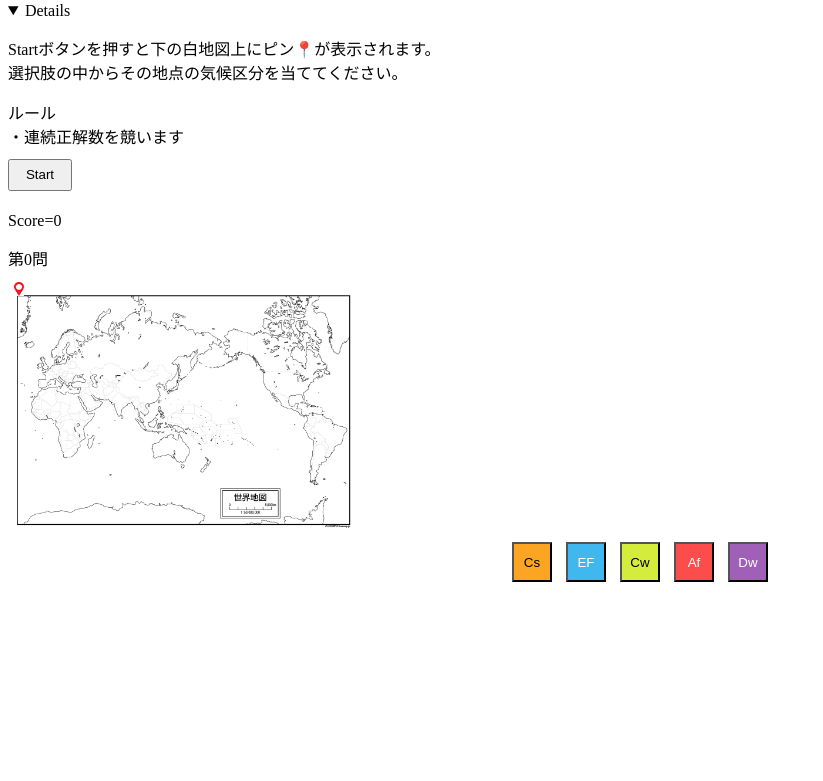
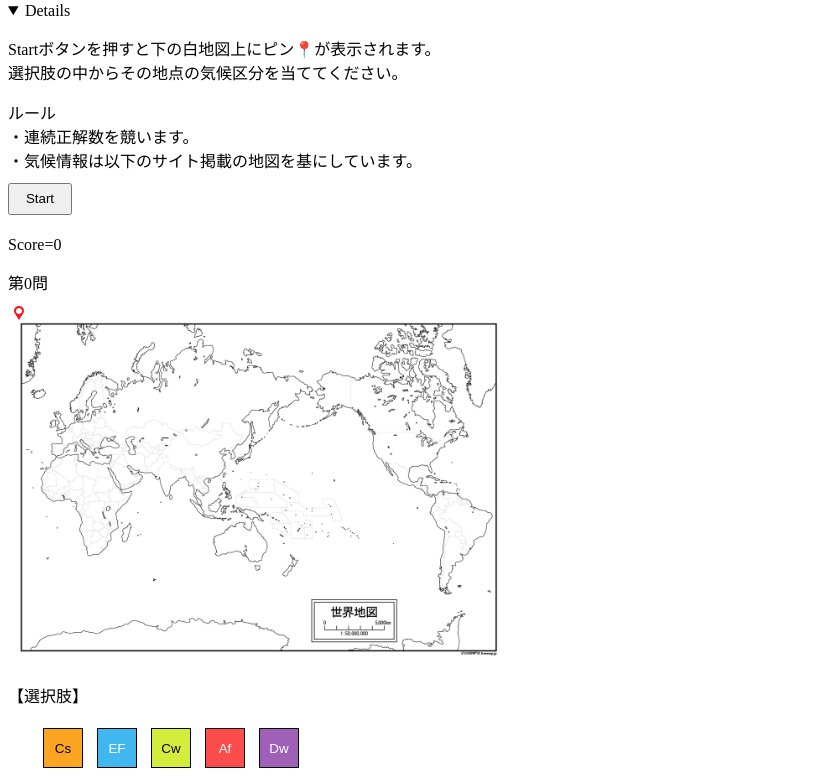
Before and after one commit to symot343/geo, a plain HTML site: page index.html in a window 1280 px wide. Shown: the part 87-868 px from the top of the page, without its empty margins (0-823 px from the left). Before the commit the page ends 800 px from the top, so only its background shows below. Drawn offline with Linux system fonts and the light colour scheme.

Commit message:
Add files via upload

```diff
--- a/geo.css
+++ b/geo.css
@@ -4,7 +4,7 @@
 }
 
 .world{
-    width:350px;
+    width:500px;
 }
 
 .absolute{
@@ -19,12 +19,9 @@
     height: 40px;
     margin: 5px;
     cursor: pointer;
+    border: 1px solid black;
 }
 
 .answer_button{
-    text-align:center;
+    margin-left: 30px;
 }
-
-#choice1{
-    background:purple;
-}
--- a/index.html
+++ b/index.html
@@ -13,7 +13,8 @@
         <br>選択肢の中からその地点の気候区分を当ててください。
     </p>
     <p>ルール
-        <br>・連続正解数を競います
+        <br>・連続正解数を競います。
+        <br>・気候情報は以下のサイト掲載の地図を基にしています。
     </p>
 </details>
 </div>
@@ -35,6 +36,11 @@ style="width:64px;height:32px;bottom:5px;position:relative">
 <img class="world" src="world.jpg" id="map">
 <img class="absolute" src="pin.png" id="pin">
 </div>
+
+<div>
+    <p>【選択肢】</p>
+</div>
+
 
 <div class="answer_button">
 <input type="button" id="choice1" class="choice" value="Aw">
@@ -70,6 +76,8 @@ style="width:64px;height:32px;bottom:5px;position:relative">
         b.value = c;
         if (c_c[c][3]){
             b.style.color = "white";
+        }else{
+            b.style.color = "black";
         }
     };
     let climate_l = ["Af","Am","Aw","BW","BS","Cs","Cw","Cfa","Cfb","Df","Dw","ET","EF"]
```
